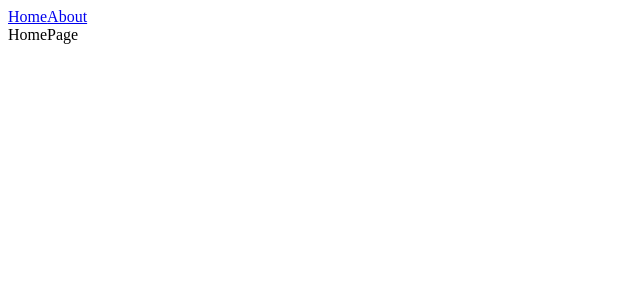
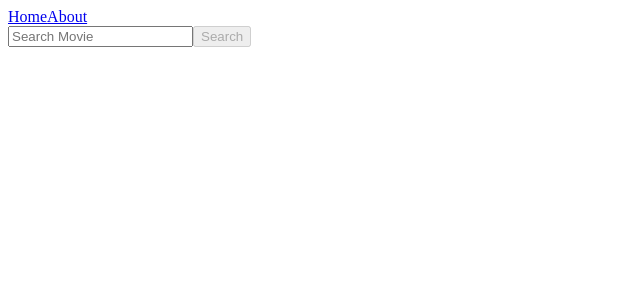
Before and after one commit to skuttenkuler/Flick-Finder, a React (Create React App) app: page / in a window 1280 px wide. Shown: the top 300 px of the page, without its empty margins (0-640 px from the left). Built offline with nearby package versions, Linux system fonts and the light colour scheme.

Commit message:
added searchbar, loggin input data to console

```diff
--- /dev/null
+++ b/src/app/components/Searchbar/Searchbar.tsx
@@ -0,0 +1,23 @@
+import React, {useState} from "react"
+
+
+
+const Searchbar: React.FunctionComponent = () => {
+    // handle user input
+    const [input, setInput] = useState('');
+    const handleMovieSearch = () => {
+        console.log(input)
+    }
+
+    return (
+        <div className="input_wrapper">
+            <input  type="text"
+                    placeholder="Search Movie"
+                    value={input}
+                    onChange={(e) => setInput(e.target.value)}/>
+            <button disabled={!input} onClick={handleMovieSearch}>Search</button>
+        </div>
+    )
+};
+
+export default Searchbar;
--- a/src/app/pages/Home/Home.tsx
+++ b/src/app/pages/Home/Home.tsx
@@ -1,10 +1,15 @@
 import React from "react"
+import Searchbar from "../../components/Searchbar/Searchbar";
 
 
 
 const HomePage: React.FunctionComponent = () => {
     return (
-        <div>HomePage</div>
+        <div>
+            <Searchbar/>
+
+
+        </div>
     )
 };
 
```
